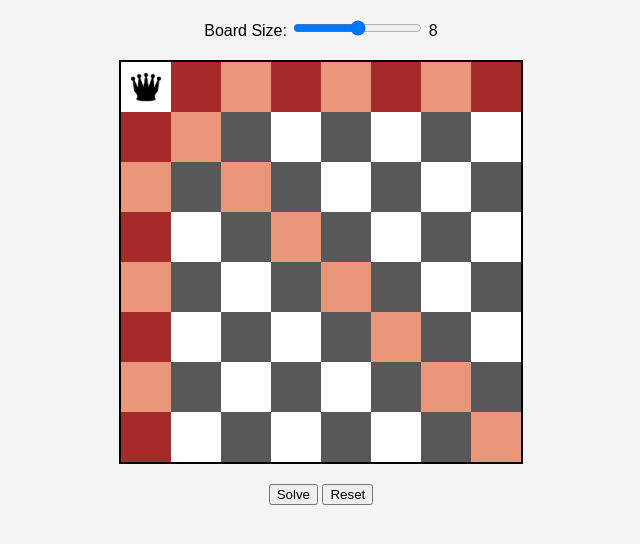
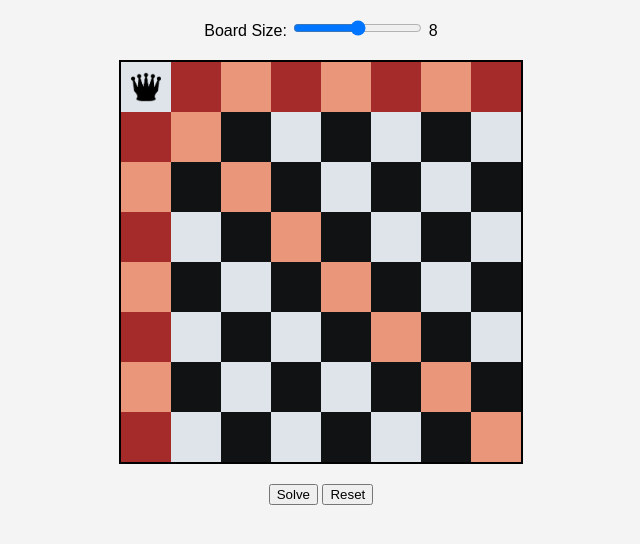
Before and after one commit to raunnieo/nqueen-visualizer, a plain HTML site: page index.html in a window 1280 px wide. Both pictures are taken after a click on the element 465 px from the left and 265 px from the top of the page. Shown: the part 178-722 px from the top of the page, without its empty margins (319-959 px from the left). Drawn offline with Linux system fonts and the light colour scheme.

Commit message:
colors updated

```diff
--- a/script.js
+++ b/script.js
@@ -11,7 +11,7 @@ function createBoard(size) {
     for (let i = 0; i < size; i++) {
         for (let j = 0; j < size; j++) {
             const cell = document.createElement('div');
-            cell.className = `cell ${(i + j) % 2 === 0 ? 'white' : 'gray'}`;
+            cell.className = `cell ${(i + j) % 2 === 0 ? 'gray' : 'black'}`;
             cell.addEventListener('click', () => {
                 toggleQueen(i, j);
                 markSafe();
@@ -38,8 +38,8 @@ function drawBoard() {
     for (let i = 0; i < N; i++) {
         for (let j = 0; j < N; j++) {
             const cell = boardElement.children[i * N + j];
-            cell.innerHTML = board[i][j] === 1 ? '<img src="assets/images/queen.png" height="30px" />' : '';
-            cell.style.backgroundColor = (i + j) % 2 === 0 ? 'white' : 'gray';
+            cell.innerHTML = board[i][j] === 1 ? (i + j) % 2 === 0 ? '<img src="assets/images/queenBlack.png" height="30px" />' : '<img src="assets/images/queenWhite.png" height="30px" />' : '';
+            cell.style.backgroundColor = (i + j) % 2 === 0 ? '#DEE4EA' : '#101214';
         }
     }
 }
@@ -74,7 +74,7 @@ function markSafe() {
         for (let j = 0; j < N; j++) {
             const cell = boardElement.children[i * N + j];
             if (isSafe(i, j) || board[i][j]===1) {
-                cell.style.backgroundColor = (i + j) % 2 === 0 ? 'white' : '#585858';
+                cell.style.backgroundColor = (i + j) % 2 === 0 ? '#DEE4EA' : '#101214';
             } else {
                 cell.style.backgroundColor = (i + j) % 2 === 0 ? '#E9967A' : '#A52A2A';
             }
--- a/styles.css
+++ b/styles.css
@@ -29,9 +29,9 @@ body {
 }
 
 .cell.white {
-    background-color: white;
+    background-color: #DEE4EA;
 }
 
 .cell.gray {
-    background-color: gray;
+    background-color: #101214;
 }
```
Also changed, not shown: assets/images/queenBlack.png (renamed from assets/images/queen.png), assets/images/queenWhite.png (added).
